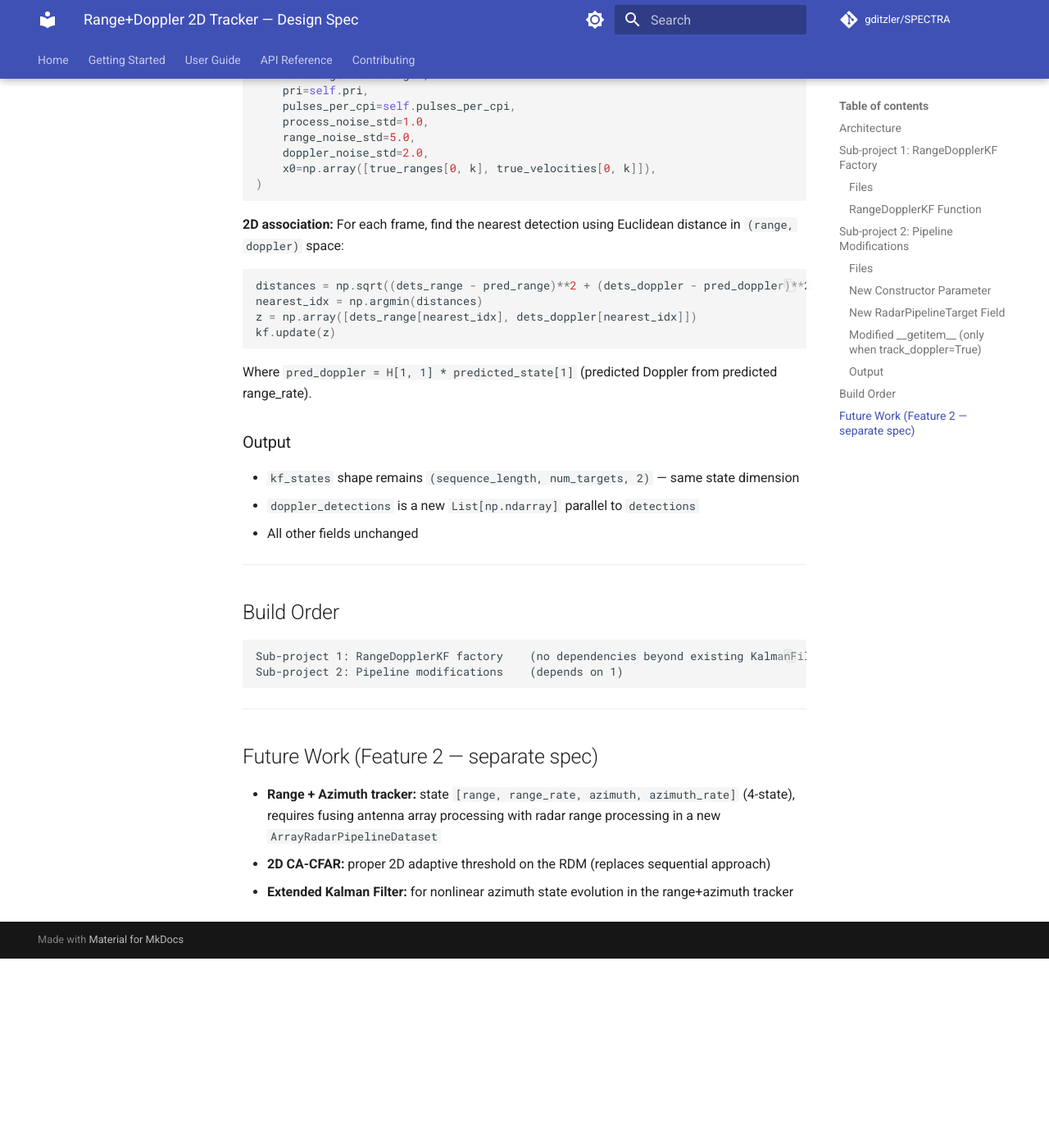
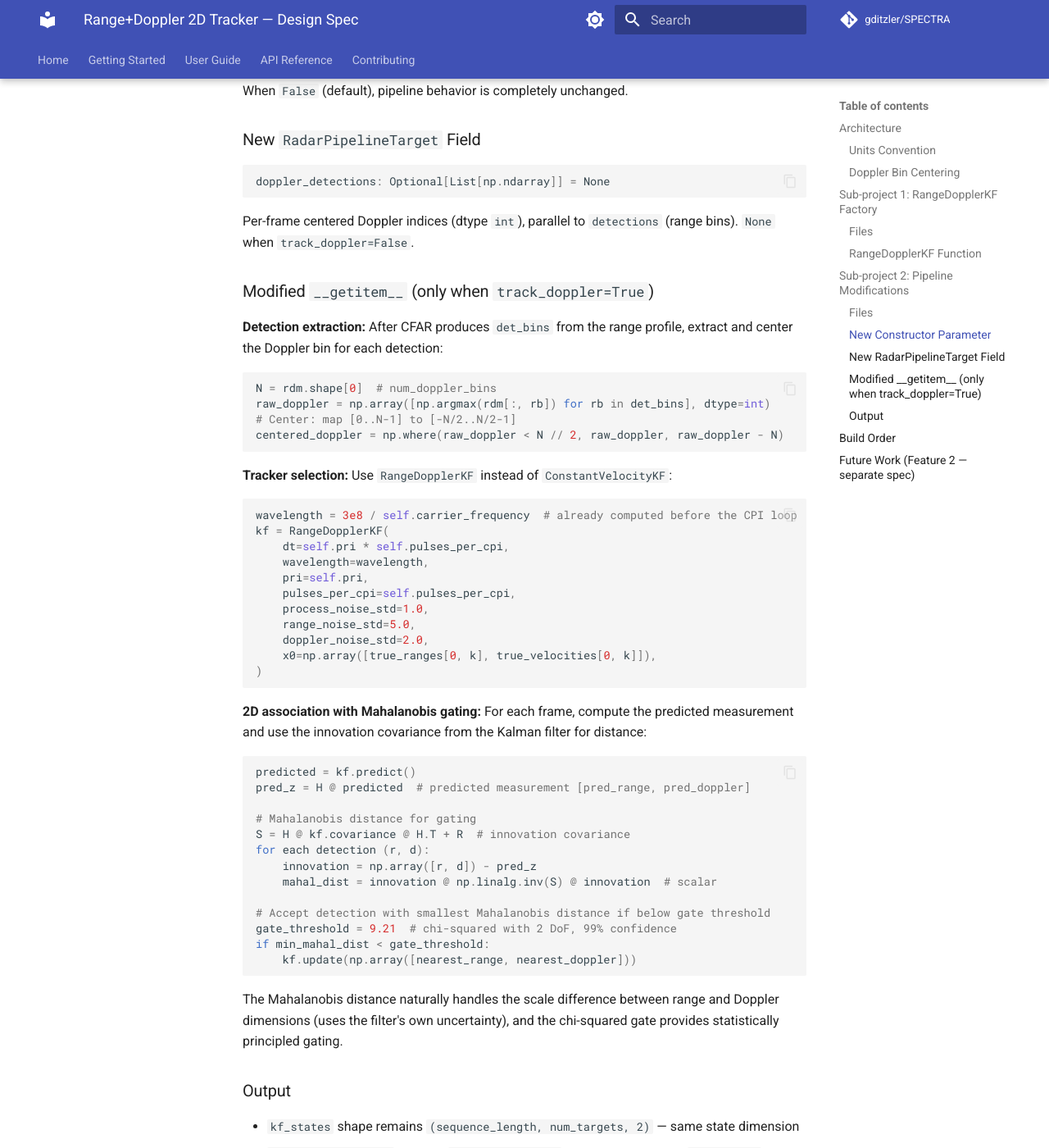
Before and after one commit to gditzler/SPECTRA, an MkDocs documentation site: the page built from docs/superpowers/specs/2026-03-18-range-doppler-tracker-design.md, in a window 1280 px wide and 1400 px high, scrolled down 2360 px. Shown: the whole window at 82% size. Built offline with MkDocs 1.6.1 and Material for MkDocs 9.7.7, drawn with Linux system fonts in a browser that asks for light colours; comment, search, counter and statistics services are not loaded; before the commit the page ends 3529 px from its top, so only the background shows below that; some of the changed text lies outside the part shown.

Commit message:
docs: revise range+Doppler tracker spec (fix centering, Mahalanobis, gating)
Co-Authored-By: Claude Opus 4.6 (1M context) <noreply@anthropic.com>

````diff
--- a/docs/superpowers/specs/2026-03-18-range-doppler-tracker-design.md
+++ b/docs/superpowers/specs/2026-03-18-range-doppler-tracker-design.md
@@ -12,9 +12,24 @@ The existing pipeline computes a range-Doppler map (RDM) via `doppler_filter_ban
 
 1. CFAR still runs on the 1D range profile (reuses existing `ca_cfar`/`os_cfar`)
 2. For each detected range bin, extract the Doppler bin with maximum power (argmax over Doppler dimension)
-3. Feed `[range_bin, doppler_bin]` as a 2D measurement to `RangeDopplerKF`
+3. Convert the raw Doppler bin to a **centered Doppler index** via `fftshift` remapping (see below)
+4. Feed `[range_bin, centered_doppler_idx]` as a 2D measurement to `RangeDopplerKF`
 
-The Doppler measurement directly constrains `range_rate` through the physics: `doppler_bin = range_rate * (2 * pri * pulses_per_cpi / wavelength)`.
+The Doppler measurement directly constrains `range_rate` through the physics.
+
+### Units Convention
+
+The existing pipeline uses **range-bin units** for range (trajectory `initial_range` and `velocity` are in bin units). For Doppler, the raw FFT bin index must be converted to a **centered index** (negative = closing, positive = opening) to maintain a linear relationship with velocity. The `doppler_scale` factor in the `H` matrix encodes this conversion.
+
+### Doppler Bin Centering
+
+`doppler_filter_bank()` returns an un-shifted FFT: bin 0 is DC (zero Doppler), bins wrap at `N/2`. To get a linear Doppler-velocity mapping:
+
+```python
+centered_doppler = doppler_bin if doppler_bin < N // 2 else doppler_bin - N
+```
+
+Where `N = num_doppler_bins`. This maps bins `[0, 1, ..., N/2-1, N/2, ..., N-1]` to centered indices `[0, 1, ..., N/2-1, -N/2, ..., -1]`. The centered index is linearly proportional to velocity for all targets (positive and negative Doppler).
 
 ---
 
@@ -43,15 +58,15 @@ def RangeDopplerKF(
 
 **State:** `[range, range_rate]` (n=2) — same as `ConstantVelocityKF`.
 
-**Measurement:** `[range_bin, doppler_bin]` (m=2).
+**Measurement:** `[range_bin, centered_doppler_idx]` (m=2).
 
 **Matrices:**
 - `F = [[1, dt], [0, 1]]` — constant-velocity dynamics (same as CV)
-- `H = [[1, 0], [0, doppler_scale]]` where `doppler_scale = 2 * pri * pulses_per_cpi / wavelength`
+- `H = [[1, 0], [0, doppler_scale]]` where `doppler_scale = 2 * pri * pulses_per_cpi / wavelength` converts range_rate (in bin-units/frame) to centered Doppler index
 - `Q = process_noise_std^2 * [[dt^4/4, dt^3/2], [dt^3/2, dt^2]]` — discrete white noise acceleration
 - `R = diag(range_noise_std^2, doppler_noise_std^2)`
 
-The key insight: Doppler bin and range_rate are physically coupled via `doppler_scale`, so the `H` matrix encodes this relationship. Two measurements constraining the same 2-state system yields faster convergence and better velocity estimates than range-only tracking.
+The key insight: Doppler and range_rate are physically coupled via `doppler_scale`, so the `H` matrix encodes this relationship. Two measurements constraining the same 2-state system yields faster convergence and better velocity estimates than range-only tracking.
 
 ---
 
@@ -75,19 +90,23 @@ When `False` (default), pipeline behavior is completely unchanged.
 doppler_detections: Optional[List[np.ndarray]] = None
 ```
 
-Per-frame Doppler bin indices, parallel to `detections` (range bins). `None` when `track_doppler=False`.
+Per-frame centered Doppler indices (dtype `int`), parallel to `detections` (range bins). `None` when `track_doppler=False`.
 
 ### Modified `__getitem__` (only when `track_doppler=True`)
 
-**Detection extraction:** After CFAR produces `det_bins` from the range profile, extract the corresponding Doppler bin for each detection:
+**Detection extraction:** After CFAR produces `det_bins` from the range profile, extract and center the Doppler bin for each detection:
 
 ```python
-doppler_bins = np.array([np.argmax(rdm[:, rb]) for rb in det_bins])
+N = rdm.shape[0]  # num_doppler_bins
+raw_doppler = np.array([np.argmax(rdm[:, rb]) for rb in det_bins], dtype=int)
+# Center: map [0..N-1] to [-N/2..N/2-1]
+centered_doppler = np.where(raw_doppler < N // 2, raw_doppler, raw_doppler - N)
 ```
 
 **Tracker selection:** Use `RangeDopplerKF` instead of `ConstantVelocityKF`:
 
 ```python
+wavelength = 3e8 / self.carrier_frequency  # already computed before the CPI loop
 kf = RangeDopplerKF(
     dt=self.pri * self.pulses_per_cpi,
     wavelength=wavelength,
@@ -100,21 +119,30 @@ kf = RangeDopplerKF(
 )
 ```
 
-**2D association:** For each frame, find the nearest detection using Euclidean distance in `(range, doppler)` space:
+**2D association with Mahalanobis gating:** For each frame, compute the predicted measurement and use the innovation covariance from the Kalman filter for distance:
 
 ```python
-distances = np.sqrt((dets_range - pred_range)**2 + (dets_doppler - pred_doppler)**2)
-nearest_idx = np.argmin(distances)
-z = np.array([dets_range[nearest_idx], dets_doppler[nearest_idx]])
-kf.update(z)
+predicted = kf.predict()
+pred_z = H @ predicted  # predicted measurement [pred_range, pred_doppler]
+
+# Mahalanobis distance for gating
+S = H @ kf.covariance @ H.T + R  # innovation covariance
+for each detection (r, d):
+    innovation = np.array([r, d]) - pred_z
+    mahal_dist = innovation @ np.linalg.inv(S) @ innovation  # scalar
+
+# Accept detection with smallest Mahalanobis distance if below gate threshold
+gate_threshold = 9.21  # chi-squared with 2 DoF, 99% confidence
+if min_mahal_dist < gate_threshold:
+    kf.update(np.array([nearest_range, nearest_doppler]))
 ```
 
-Where `pred_doppler = H[1, 1] * predicted_state[1]` (predicted Doppler from predicted range_rate).
+The Mahalanobis distance naturally handles the scale difference between range and Doppler dimensions (uses the filter's own uncertainty), and the chi-squared gate provides statistically principled gating.
 
 ### Output
 
 - `kf_states` shape remains `(sequence_length, num_targets, 2)` — same state dimension
-- `doppler_detections` is a new `List[np.ndarray]` parallel to `detections`
+- `doppler_detections` is a new `List[np.ndarray]` (dtype int) parallel to `detections`
 - All other fields unchanged
 
 ---
````
